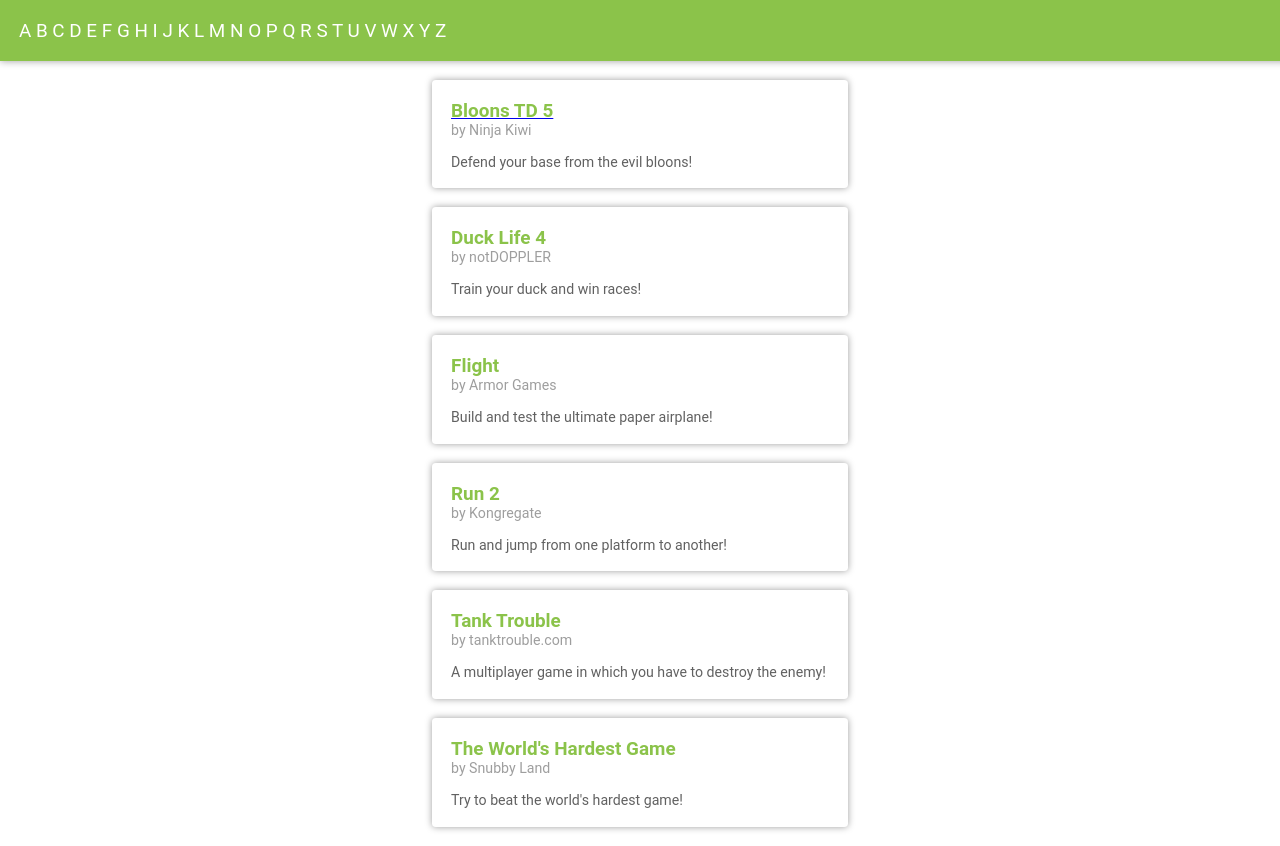
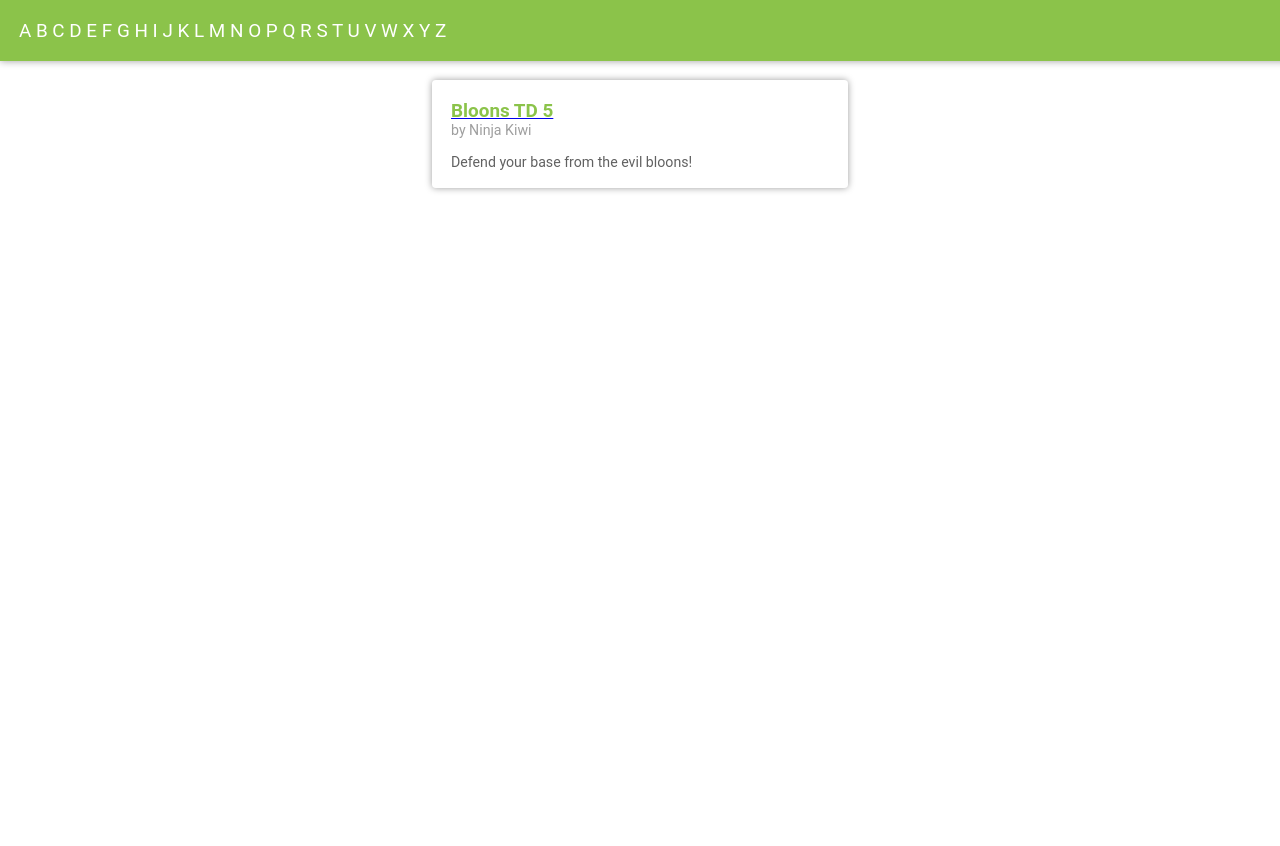
Before and after one commit to Tloru/ASM_Gaming, a plain HTML site: page HTML-code/indexIsaac.html in a window 1280 px wide. Shown: the top 846 px of the page. After the commit the page ends 800 px from the top, so only its background shows below. Drawn offline with Linux system fonts and the light colour scheme; a web font is replaced by a local one.

Commit message:
now tidy raul.
I removed some of the code though :(

```diff
--- a/HTML-code/indexIsaac.html
+++ b/HTML-code/indexIsaac.html
@@ -89,82 +89,5 @@
   		<!--
 			code above is a card
 		-->
-	<center>
-   		<p>
-      		<b>
-           		Duck Life 4
-          	</b>
-     		<br>
-      		<a class="a1st">
-            	by notDOPPLER
-         	</a>
-      		<br>
-      		<br>
-				Train your duck and win races!
-   			</p>
-  		</center>
-	<center>
-		 <p>
-      		<b>
-        		Flight
-        	</b>
-      		<br>
-      		<a class="a1st">
-          		by Armor Games
-        	</a>
-      		<br>
-     	 	<br>
-			 Build and test the ultimate paper airplane!
-   		 </p>
-
-  		<!--
-			code below is a card
-		-->
-	<center>
-		 <p>
-      		<b>
-        		Run 2
-        	</b>
-      		<br>
-      		<a class="a1st">
-          		by Kongregate
-        	</a>
-      		<br>
-     	 	<br>
-			 Run and jump from one platform to another!
-   		 </p>
-	</center>
-  		<!--
-			code above is a card
-		-->
-	<center>
-   		<p>
-      		<b>
-           		Tank Trouble
-          	</b>
-     		<br>
-      		<a class="a1st">
-            	by tanktrouble.com
-         	</a>
-      		<br>
-      		<br>
-				A multiplayer game in which you have to destroy the enemy!
-   			</p>
-  		</center>
-	<center>
-		 <p>
-      		<b>
-        		The World's Hardest Game
-        	</b>
-      		<br>
-      		<a class="a1st">
-          		by Snubby Land
-        	</a>
-      		<br>
-     	 	<br>
-			 Try to beat the world's hardest game!
-   		 </p>
-
-	</center>
 	</body>
 </html>
```
Lines whose indentation alone changed are shown as unchanged.
